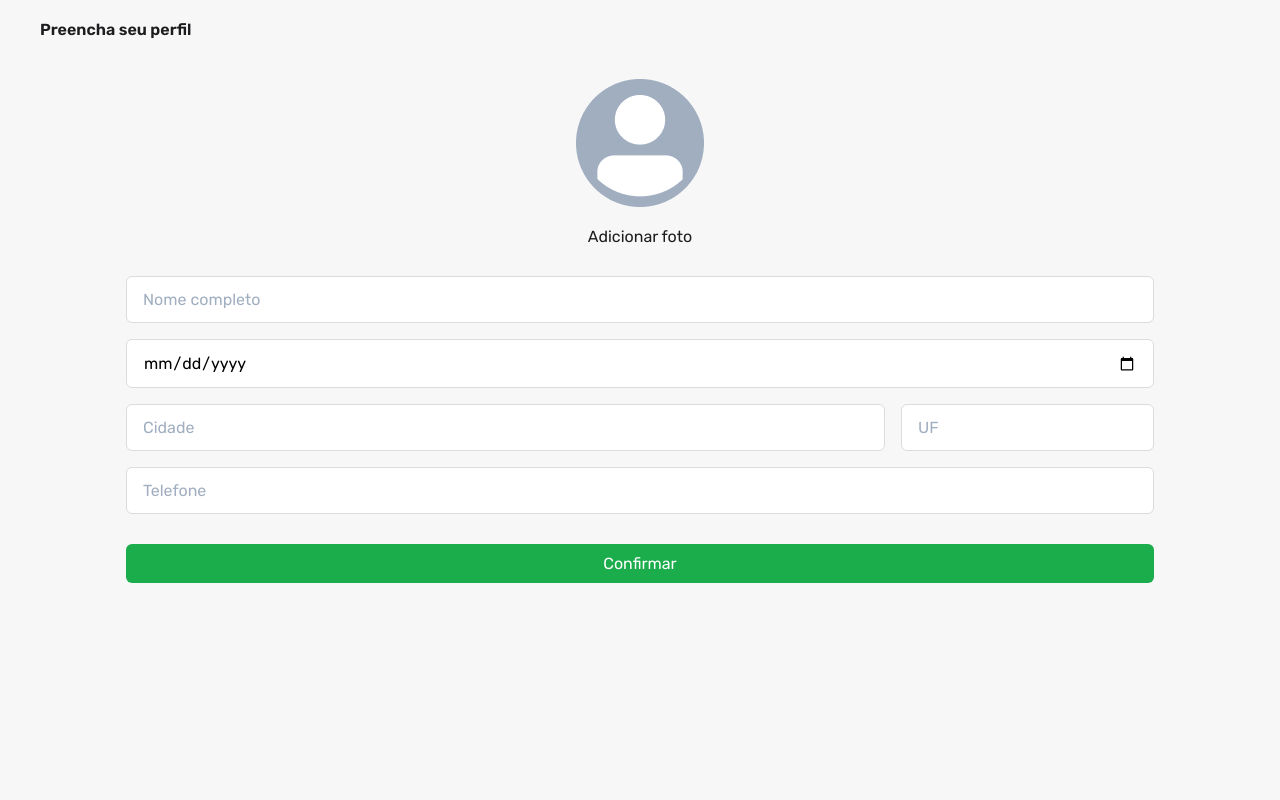
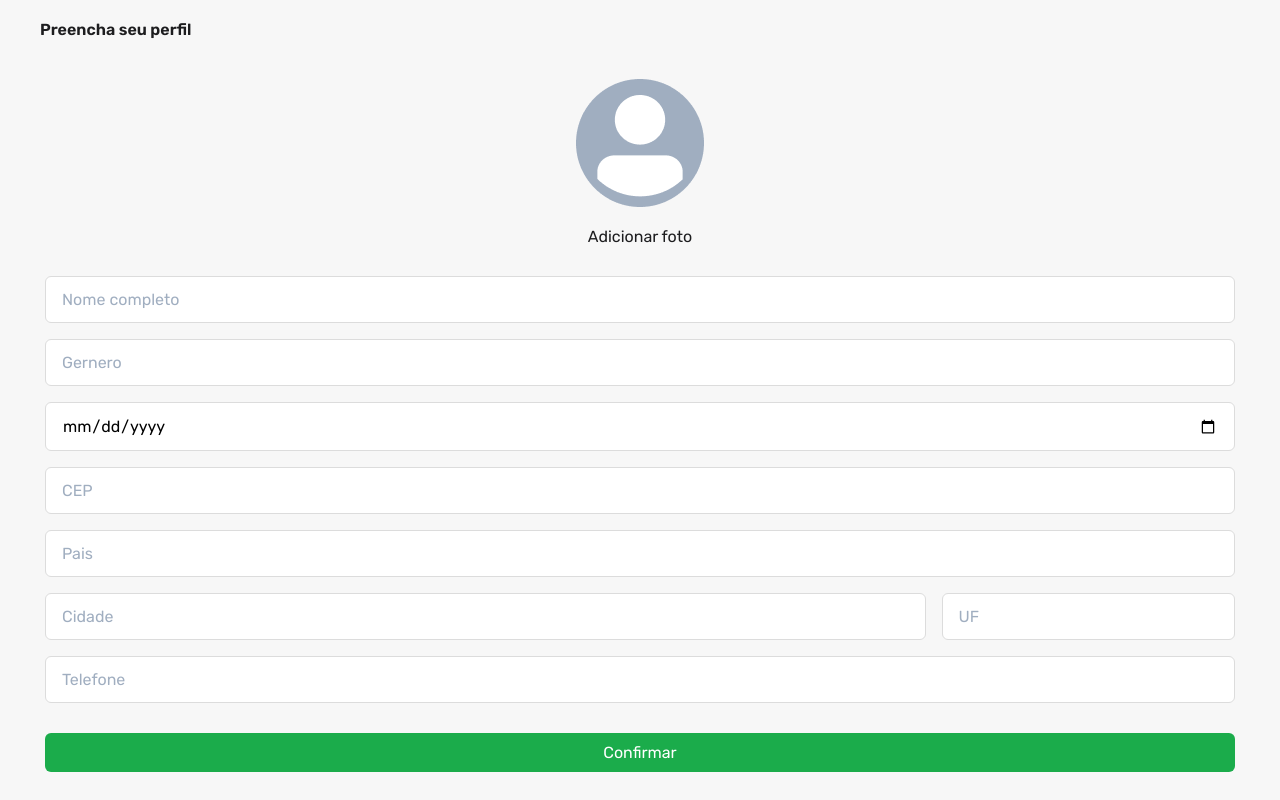
Before and after one commit to unzero-lab/raffly-front, a React (Vite) app: page /complemento-de-cadastro in a window 1280 px wide. Built offline with nearby package versions, Linux system fonts and the light colour scheme.

Commit message:
ajuste no form

```diff
--- a/src/Pages/Screen-registration-complement/index.tsx
+++ b/src/Pages/Screen-registration-complement/index.tsx
@@ -1,7 +1,58 @@
-import { Button, Header, Input, InputGroupState, Main, Title } from "./style";
+import {
+  Button,
+  Header,
+  Input,
+  InputGroupState,
+  Main,
+  Title,
+  Form,
+} from "./style";
 import Avatar from "../../assets/Avatar.png";
+import { useForm } from "react-hook-form";
+import { api } from "../../lib/axios";
+
+enum Gender {
+  MALE = "male",
+  FEMALE = "female",
+  OTHER = "other",
+}
+
+interface PropsProvaiderUser {
+  name: string;
+  gender: Gender;
+  dateOfBirth?: string;
+  phone?: string;
+  city?: string;
+  state?: string;
+  country?: string;
+  zipCode?: string;
+  date?: string;
+}
 
 export function ScreenRegistrationComplement() {
+  const { register, handleSubmit } = useForm<PropsProvaiderUser>();
+
+  async function handleUpadateProvaiderUser(data: PropsProvaiderUser) {
+    const { name, gender, dateOfBirth, phone, city, country, state, zipCode } =
+      data;
+
+    const addrees = {
+      city,
+      country,
+      state,
+      zipCode,
+    };
+
+    const response = await api.put("provaider_user/2", {
+      name,
+      gender,
+      addrees,
+      dateOfBirth,
+      phone,
+    });
+    console.log(response);
+  }
+
   return (
     <Main>
       <Title>Preencha seu perfil</Title>
@@ -10,18 +61,31 @@ export function ScreenRegistrationComplement() {
         <p>Adicionar foto</p>
       </Header>
 
-      <form action="">
-        <Input type="text" placeholder="Nome completo" />
-        <Input type="date" placeholder="Data de nascimento" />
+      <Form onSubmit={handleSubmit(handleUpadateProvaiderUser)}>
+        <Input type="text" placeholder="Nome completo" {...register("name")} />
+
+        <Input type="text" placeholder="Gernero" {...register("gender")} />
+
+        <Input
+          type="date"
+          placeholder="Data de nascimento"
+          {...register("date")}
+        />
+
+        <Input type="text" placeholder="CEP" {...register("zipCode")} />
+
+        <Input type="text" placeholder="Pais" {...register("country")} />
 
         <InputGroupState>
-          <Input type="text" placeholder="Cidade" />
-          <Input type="text" placeholder="UF" />
+          <Input type="text" placeholder="Cidade" {...register("city")} />
+
+          <Input type="text" placeholder="UF" {...register("state")} />
         </InputGroupState>
 
-        <Input type="text" placeholder="Telefone" />
+        <Input type="text" placeholder="Telefone" {...register("phone")} />
+
         <Button>Confirmar</Button>
-      </form>
+      </Form>
     </Main>
   );
 }
```
Also changed, not shown: server.json (+22 -7 lines).
